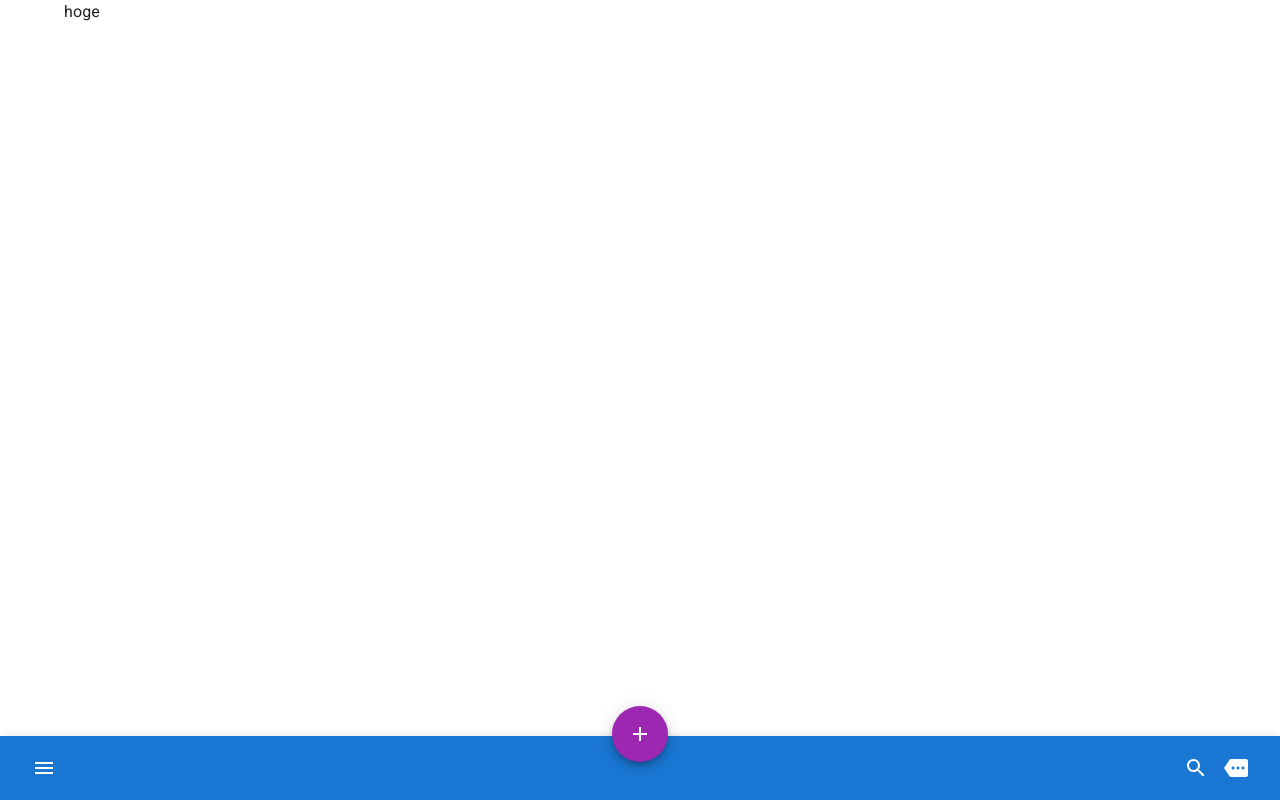
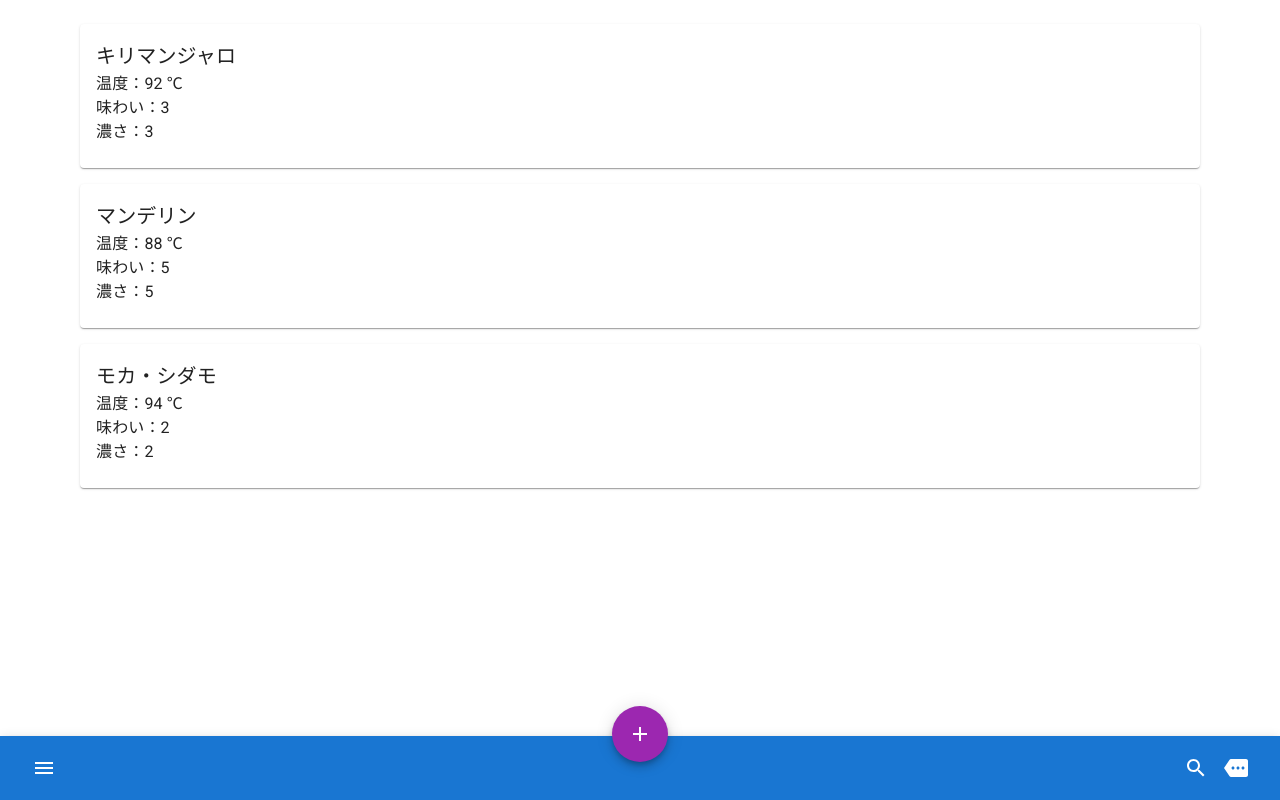
Before and after one commit to Yuji-207/coffee, a Next.js app in the folder web/: page / in a window 1280 px wide. Built offline with nearby package versions, Linux system fonts and the light colour scheme.

Commit message:
feat: CardListを実装

```diff
--- a/web/pages/index.js
+++ b/web/pages/index.js
@@ -6,6 +6,29 @@ import {
 } from '@mui/material';
 
 import BottomBar from '../sections/BottomBar';
+import CardList from '../sections/CardList';
+
+
+const evaluations = [
+  {
+    beans: 'キリマンジャロ',
+    temperature: 92,
+    taste: 3,
+    strength: 3,
+  },
+  {
+    beans: 'マンデリン',
+    temperature: 88,
+    taste: 5,
+    strength: 5,
+  },
+  {
+    beans: 'モカ・シダモ',
+    temperature: 94,
+    taste: 2,
+    strength: 2,
+  },
+];
 
 
 export default function Home() {
@@ -28,8 +51,8 @@ export default function Home() {
         />
       </Head>
       <CssBaseline />
-      <Container>
-        hoge
+      <Container sx={{py: 2}} fixed>
+        <CardList evaluations={evaluations} />
       </Container>
       <BottomBar />
     </>
--- /dev/null
+++ b/web/sections/CardList.jsx
@@ -0,0 +1,32 @@
+import {
+  Card,
+  CardContent,
+  List,
+  ListItem,
+  ListItemButton,
+  Typography,
+} from '@mui/material';
+
+
+export default function CardList({
+  evaluations,
+}) {
+  return (
+    <List disablePadding>
+      {evaluations.map((evaluation, i) => (
+        <ListItem disablePadding>
+          <ListItemButton component="a" href="#simple-list">
+            <Card key={i} sx={{minWidth: 1}}>
+              <CardContent>
+                <Typography variant="h6">{evaluation.beans}</Typography>
+                <Typography>温度：{evaluation.temperature} ℃</Typography>
+                <Typography>味わい：{evaluation.taste}</Typography>
+                <Typography>濃さ：{evaluation.strength}</Typography>
+              </CardContent>
+            </Card>
+          </ListItemButton>
+        </ListItem>
+      ))}
+    </List>
+  );
+}
```
